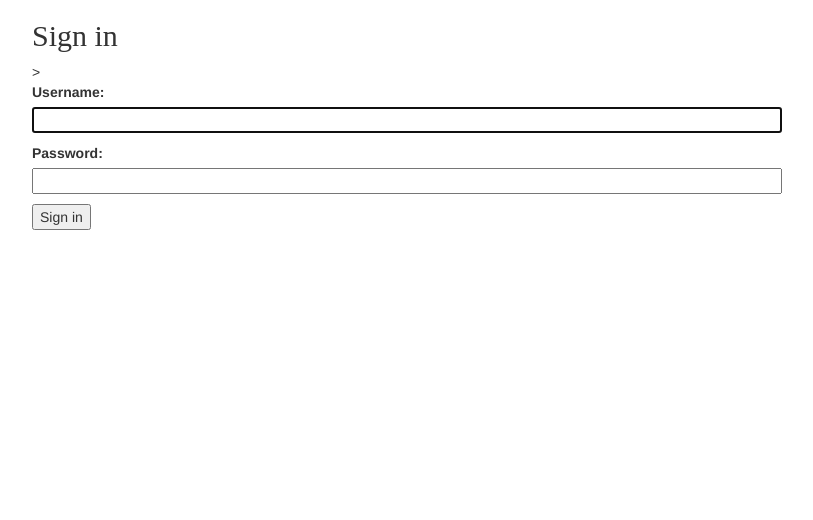
After one commit to sewald00/Django-Blog, a Django app: page /signin/ in a window 1280 px wide. The commit adds this page. Shown: the part 280-800 px from the top of the page, without its empty margins (43-856 px from the left). Run offline with Django 3.2, Linux system fonts and the light colour scheme; some libraries are stand-ins or nearby versions.

Commit message:
added sign up form and logged in user display

```diff
--- a/blogapp/static/css/blogapp.css
+++ b/blogapp/static/css/blogapp.css
@@ -10,8 +10,7 @@ body {
 }
 
 html {
-    border-left: 50px solid #4c2d16;
-    border-right: 50px solid #4c2d16;
+
 }
 
 .page-header {
@@ -38,6 +37,13 @@ html {
 
 h1, h2, h3, h4 {
     font-family: 'Bookman';
+
+}
+
+h5 {
+    color: #ffffff;
+    text-shadow: 2px 2px #000000;
+    font-size:12pt;
 
 }
 
@@ -71,7 +77,10 @@ h1, h2, h3, h4 {
 }
 
 
-
+wrapper {
+    border-left: 50px solid #4c2d16;
+    border-right: 50px solid #4c2d16;
+}
 
 ul.topnav {
   list-style-type: none;
--- a/blogapp/templates/blogapp/base.html
+++ b/blogapp/templates/blogapp/base.html
@@ -1,5 +1,6 @@
 {% load static %}
 <html>
+    <div class="wrapper"></div>
     <head>
         <title>Seth Ewald</title>
         <link rel="stylesheet" href="//maxcdn.bootstrapcdn.com/bootstrap/3.2.0/css/bootstrap.min.css">
@@ -13,18 +14,20 @@
 
 
     <div class="page-header">
-        {% if user.is_authenticated %}
+        {% if user.is_staff %}
             <a href="{% url 'post_new' %}" class="top-menu"><span class="glyphicon glyphicon-pencil"></span></a>
         {% endif %}
         <h1><a href="/">Seth Ewald</a></h1>
+        <h5 align="right">Logged in as: {{ user.username }}</h5>
     </div>
 
 
     <ul class="topnav">
-        <li><a href="#home">Home</a></li>
+        <li><a href="http://127.0.0.1:8000">Home</a></li>
         <li><a href="#about">About Me</a></li>
         <li><a href="#contact">Contact</a></li>
-        <li class="right"><a href="#signup">Sign Up</a></li>
+        <li class="right"><a href="http://127.0.0.1:8000/signup/">Sign Up</a></li>
+        <li class="right"><a href="http://127.0.0.1:8000/signin/">Sign in</a></li>
     </ul>
 
     <div class="content container">
--- a/blogapp/templates/blogapp/post_detail.html
+++ b/blogapp/templates/blogapp/post_detail.html
@@ -3,7 +3,7 @@
 {% block content %}
     <div class="post">
         <h2>
-        {% if user.is_authenticated %}
+        {% if user.is_staff %}
             <a class="btn btn-default" href="{% url 'post_edit' pk=post.pk %}"><span class="glyphicon glyphicon-edit"></span></a>
         {% endif %}
             {{ post.title }}
--- /dev/null
+++ b/blogapp/templates/blogapp/signin.html
@@ -0,0 +1,10 @@
+{% extends 'blogapp/base.html' %}
+
+{% block content %}
+  <h2>Sign in</h2>
+  <form method="POST" class="post-form">>
+    {% csrf_token %}
+    {{ form.as_p }}
+    <button type="submit">Sign in</button>
+  </form>
+{% endblock %}
--- a/blogapp/urls.py
+++ b/blogapp/urls.py
@@ -6,4 +6,6 @@ urlpatterns = [
     path('post/<int:pk>/', views.post_detail, name='post_detail'),
     path('post/new/', views.post_new, name='post_new'),
     path('post/<int:pk>/edit/', views.post_edit, name='post_edit'),
+    path('signup/', views.signup, name='signup'),
+    path('signin/', views.signin, name='signin'),
 ]
--- a/blogapp/views.py
+++ b/blogapp/views.py
@@ -2,6 +2,8 @@ from django.shortcuts import render, get_object_or_404
 from django.utils import timezone
 from .models import Post
 from .forms import PostForm
+from django.contrib.auth import login, authenticate
+from django.contrib.auth.forms import UserCreationForm, AuthenticationForm
 from django.shortcuts import redirect
 
 def post_list(request):
@@ -39,3 +41,31 @@ def post_edit(request, pk):
     else:
         form = PostForm(instance=post)
     return render(request, 'blogapp/post_edit.html', {'form': form})
+
+def signup(request):
+    if request.method == 'POST':
+        form = UserCreationForm(request.POST)
+        if form.is_valid():
+            form.save()
+            username = form.cleaned_data.get('username')
+            raw_password = form.cleaned_data.get('password1')
+            user = authenticate(username=username, password=raw_password)
+            login(request, user)
+            return redirect('post_list')
+    else:
+        form = UserCreationForm()
+    return render(request, 'blogapp/signup.html', {'form': form})
+
+def signin(request):
+    if request.method == 'POST':
+        form = AuthenticationForm(request.POST)
+        if form.is_valid():
+            form.save()
+            username = form.cleaned_data.get('username')
+            raw_password = form.cleaned_data.get('password1')
+            user = authenticate(username=username, password=raw_password)
+            login(request, user)
+            return redirect('post_list')
+    else:
+        form = AuthenticationForm()
+    return render(request, 'blogapp/signin.html', {'form': form})
```
Also changed, not shown: blogapp/templates/blogapp/signup.html (added, +10 -0 lines), blogapp/models.py (line endings or trailing spaces).
